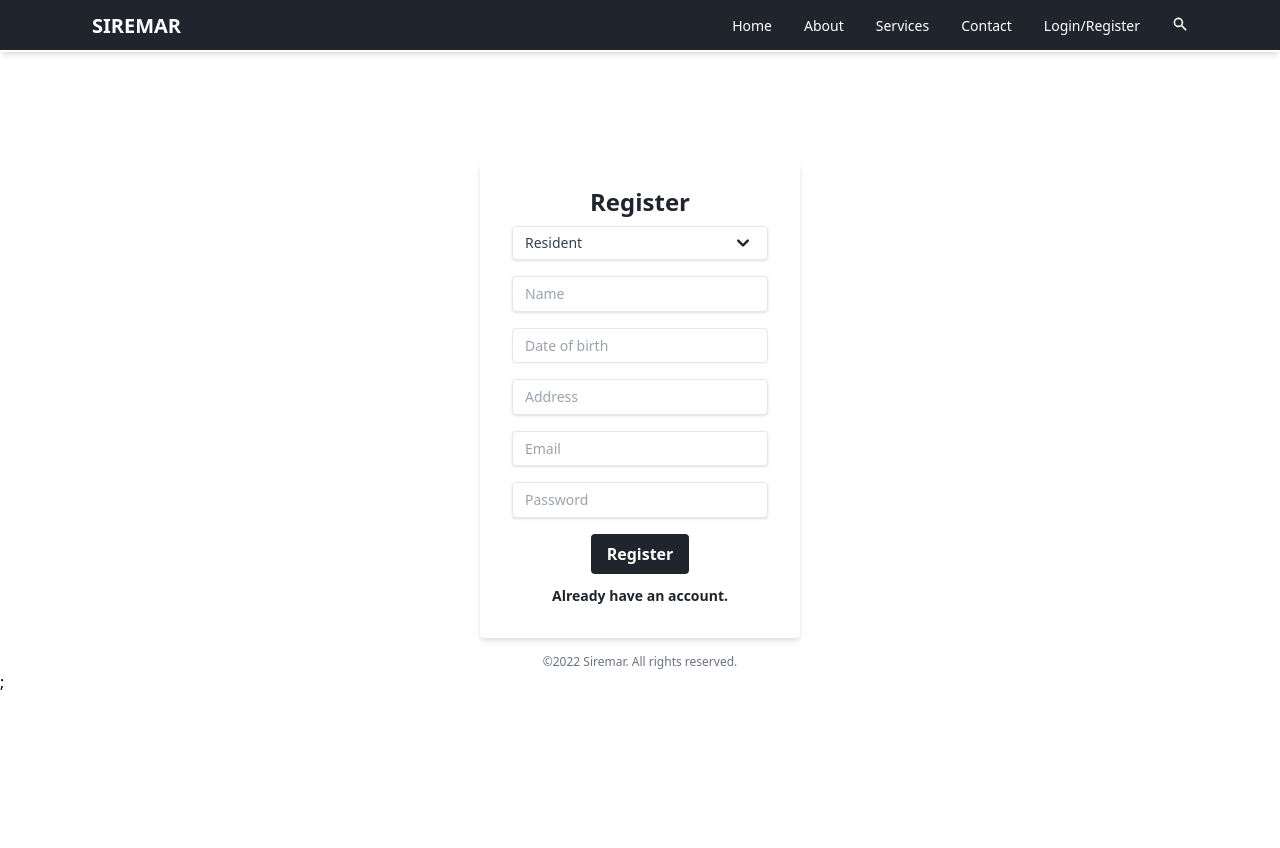
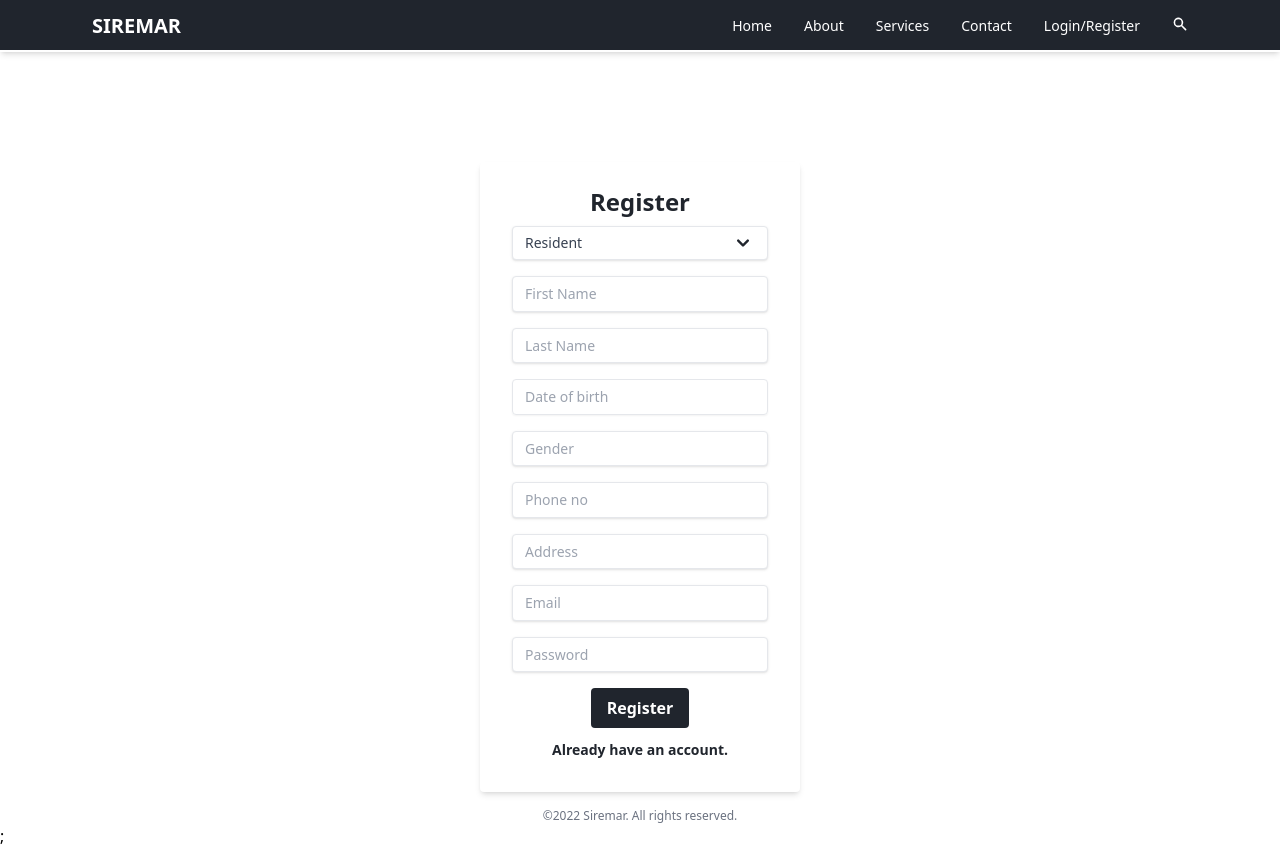
Before and after one commit to kundururamu/Siremar, a Next.js app: page /auth/register in a window 1280 px wide. Before the commit the page ends 800 px from the top, so only its background shows below. Built offline with nearby package versions, Linux system fonts and the light colour scheme.

Commit message:
login backend changes

```diff
--- a/pages/auth/login.js
+++ b/pages/auth/login.js
@@ -10,6 +10,7 @@ import { setAuth } from "../../redux/slices/authSlice";
 import Router from "next/router";
 import DialogBox from "../../components/shared/dialogbox";
 import DropDownComponenet from "../../components/shared/dropdownComponent";
+//import axios from axios;
 
 const Login = () => {
   const Roles = [
@@ -30,6 +31,8 @@ const Login = () => {
   const [email, setEmail] = useState("");
   const [password, setPassword] = useState("");
 
+
+
   const emailValidation = (value) => {
     const regex =
       /^(([^<>()[\]\.,;:\s@\"]+(\.[^<>()[\]\.,;:\s@\"]+)*)|(\".+\"))@(([^<>()[\]\.,;:\s@\"]+\.)+[^<>()[\]\.,;:\s@\"]{2,})$/i;
@@ -38,6 +41,7 @@ const Login = () => {
 
   const onSignInHandler = (e) => {
     e.preventDefault();
+    console.log(e.value)
     if (email === "" || !emailValidation(email)) {
       setError(!isError);
       setErrMessage("Email is not valid.");
@@ -50,30 +54,50 @@ const Login = () => {
     }
     dispatch(setAuth());
     if (userType === "Admin") {
+
       Router.push("/adminDashboard");
     } else {
       Router.push(`/${userType.toLowerCase()}Home`);
     }
   };
+  const handelSubmit = (e) => {
+    e.preventDefault();
+    console.log(email);
+    console.log(password);
+
+    axios.post("http://localhost:8012/siremar/login.php", {
+      email:email,
+      password:password,
+      userrole:userrole
+    }).then(res => {
+      console.log(res);
+      if(res.data.message === 'success') {
+        alert('Success');
+      } else {
+        alert('Failed');
+      }
+    })
+
+
+  }
 
   return (
     <div>
       <div className="bg-backgroundDark w-full px-20  text-white text-center h-[50px] items-center flex justify-center flex-col space-y-5"></div>
       <div className="flex justify-center mt-28">
         <div className="w-full max-w-xs">
-          <form className="bg-white shadow-md rounded px-8 pt-6 pb-8 mb-4">
+          <form className="bg-white shadow-md rounded px-8 pt-6 pb-8 mb-4" onSubmit= {handelSubmit} >
             <div className="flex mb-2">
               <h1 className="font-bold text-backgroundDark text-2xl  mx-auto">
                 Sign in
               </h1>
             </div>
-            {/* <p className="text-center text-sm my-2">
-              Lorem, ipsum dolor sit amet consectetur adipisicing elit.
-            </p> */}
-
             <div>
               <InputField
                 id="email"
+                value="email"
+                className="form-control"
+                name="email_name"
                 placeholder="Email"
                 onChange={(e) => {
                   setEmail(e.target.value);
@@ -81,7 +105,10 @@ const Login = () => {
               />
               <InputField
                 id="password"
+                name="password"
                 placeholder="Password"
+                className="form-control"
+
                 type="password"
                 onChange={(e) => {
                   setPassword(e.target.value);
@@ -94,7 +121,7 @@ const Login = () => {
 
             <div className="flex justify-center mt-4">
               <button
-                onClick={onSignInHandler}
+                onClick={handelSubmit} type="submit"
                 className="bg-backgroundDark  text-textColor font-bold py-2 px-4 rounded mb-3 hover:bg-gray-900 text-center "
               >
                 Submit
--- a/pages/auth/register.js
+++ b/pages/auth/register.js
@@ -35,8 +35,10 @@ const Register = () => {
   const [password, setPassword] = useState("");
   const [address, setAddress] = useState("");
   const [dob, setDob] = useState("");
-  const [fullname, setFullname] = useState("");
-
+  const [fname, setFirstname] = useState("");
+  const [lname, setLastname] = useState("");
+  const [gender, setGender] = useState("");
+  const [phone , setPhone] = useState("");
   const emailValidation = (value) => {
     const regex =
       /^(([^<>()[\]\.,;:\s@\"]+(\.[^<>()[\]\.,;:\s@\"]+)*)|(\".+\"))@(([^<>()[\]\.,;:\s@\"]+\.)+[^<>()[\]\.,;:\s@\"]{2,})$/i;
@@ -45,9 +47,14 @@ const Register = () => {
 
   const onSignUpHandler = (e) => {
     e.preventDefault();
-    if (fullname === "") {
+    if (fname === "") {
       setError(!isError);
-      setErrMessage(`Fullname shouldn't be empty.`);
+      setErrMessage(`Firstname shouldn't be empty.`);
+      return;
+    }
+    if (lname === "") {
+      setError(!isError);
+      setErrMessage(`Lastname shouldn't be empty.`);
       return;
     }
     if (dob === "") {
@@ -55,10 +62,19 @@ const Register = () => {
       setErrMessage(`DOB shouldn't be empty.`);
       return;
     }
-
+    if (gender === "") {
+      setError(!isError);
+      setErrMessage(`Gender shouldn't be empty.`);
+      return;
+    }
     if (address === "") {
       setError(!isError);
       setErrMessage(`Address shouldn't be empty.`);
+      return;
+    }
+    if (phone === "") {
+      setError(!isError);
+      setErrMessage(`phone number shouldn't be empty.`);
       return;
     }
     if (email === "" || !emailValidation(email)) {
@@ -96,10 +112,18 @@ const Register = () => {
             </div>
             <div>
               <InputField
-                id="name"
-                placeholder="Name"
+                id="fname"
+                placeholder="First Name"
                 onChange={(e) => {
-                  setFullname(e.target.value);
+                  setFirstname(e.target.value);
+                }}
+                isError={isError}
+              />
+               <InputField
+                id="lname"
+                placeholder="Last Name"
+                onChange={(e) => {
+                  setLastname(e.target.value);
                 }}
                 isError={isError}
               />
@@ -113,7 +137,24 @@ const Register = () => {
                   placeholderText="Date of birth"
                   className="outline-none"
                 />
+
               </div>
+              <InputField
+                id="gender"
+                placeholder="Gender"
+                onChange={(e) => {
+                  setGender(e.target.value);
+                }}
+                isError={isError}
+              />
+             <InputField
+                id="phone"
+                placeholder="Phone no"
+                onChange={(e) => {
+                  setPhone(e.target.value);
+                }}
+                isError={isError}
+              />
               <InputField
                 id="address"
                 placeholder="Address"
```
